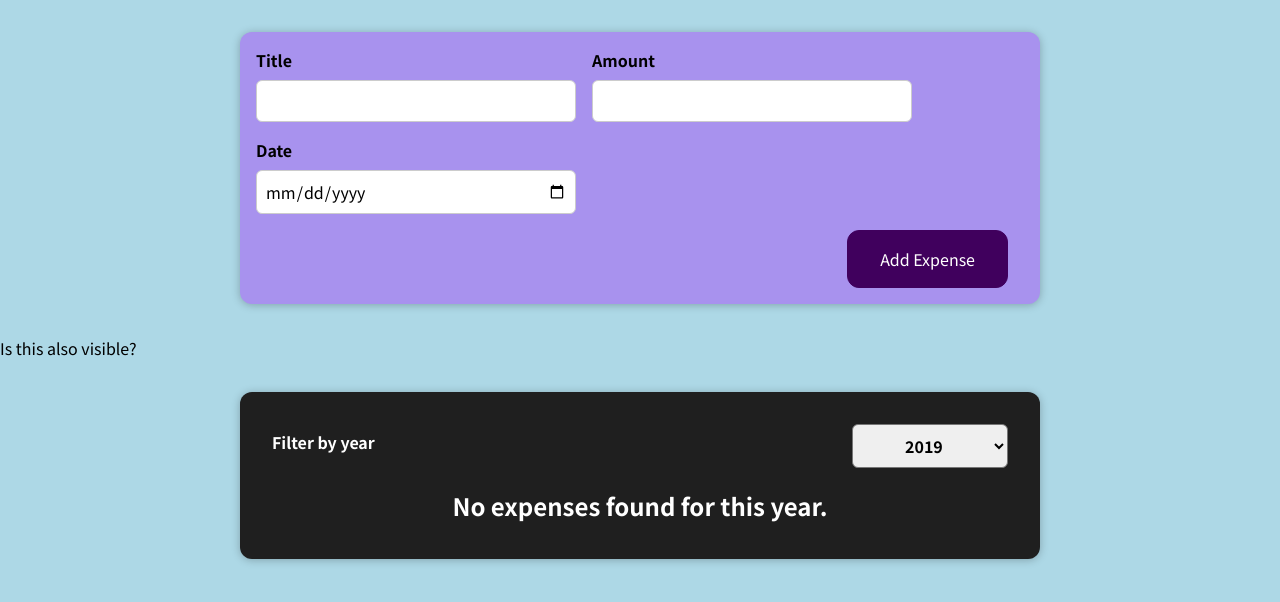
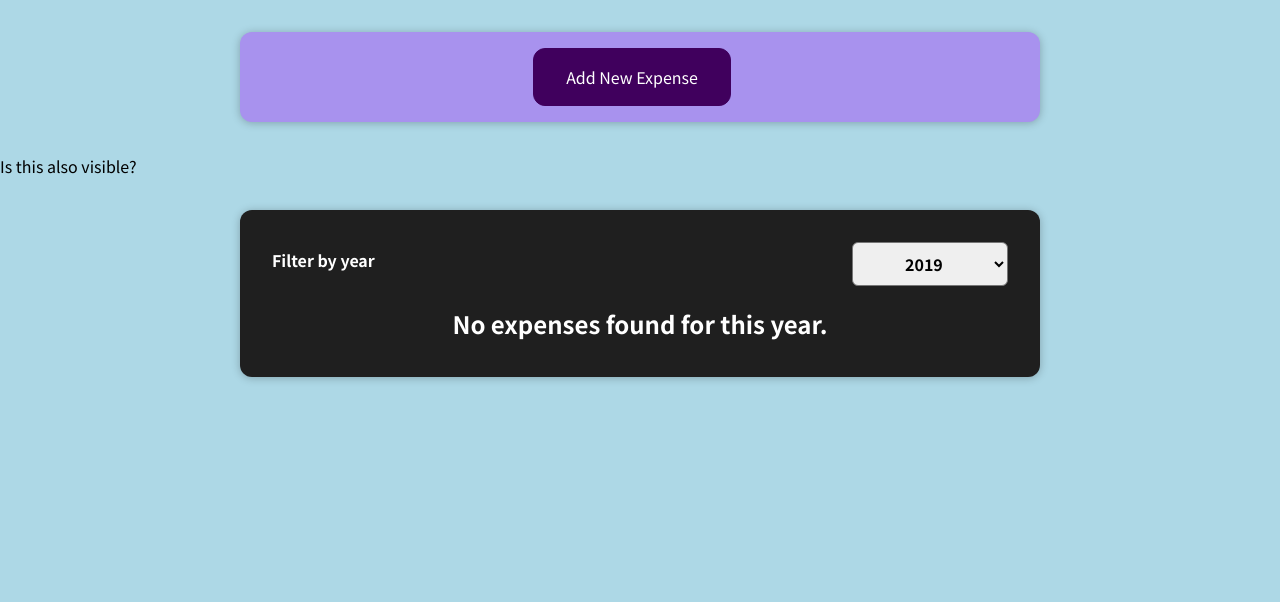
Before and after one commit to simplesNotEZ/max-react-1, a React (Create React App) app: page / in a window 1280 px wide. Shown: the top 602 px of the page. Built offline with nearby package versions, Linux system fonts and the light colour scheme.

Commit message:
My solution to Assignment 4: dynamically displaying form or not based on state

```diff
--- a/src/components/NewExpense/ExpenseForm.css
+++ b/src/components/NewExpense/ExpenseForm.css
@@ -24,3 +24,9 @@
 .new-expense__actions {
   text-align: right;
 }
+
+.open-form__container {
+  margin-bottom: 0;
+  grid-gap: 0;
+  justify-content: center;
+}
--- a/src/components/NewExpense/ExpenseForm.js
+++ b/src/components/NewExpense/ExpenseForm.js
@@ -6,6 +6,7 @@ const ExpenseForm = (props) => {
   const [enteredTitle, setEnteredTitle] = useState("");
   const [enteredAmount, setEnteredAmount] = useState("");
   const [enteredDate, setEnteredDate] = useState("");
+  const [formOpened, setFormOpened] = useState(false);
 
   // Below is method of creating just one slice of state, using useState with an object, versus creating three separate slices of state
   // const [userInput, setUserInput] = useState({
@@ -46,7 +47,27 @@ const ExpenseForm = (props) => {
     setEnteredTitle("");
     setEnteredAmount("");
     setEnteredDate("");
+
+    openCloseFormHandler();
   };
+
+  const openCloseFormHandler = () => {
+    setFormOpened((prevState) => {
+      return !prevState;
+    });
+  };
+
+  if (!formOpened) {
+    return (
+      <div className="new-expense__controls open-form__container">
+        <div className="new-expense__control">
+          <div className="open-form__div">
+            <button onClick={openCloseFormHandler}>Add New Expense</button>
+          </div>
+        </div>
+      </div>
+    );
+  }
 
   return (
     <form onSubmit={submitHandler}>
@@ -81,6 +102,7 @@ const ExpenseForm = (props) => {
         </div>
       </div>
       <div className="new-expense__actions">
+        <button onClick={openCloseFormHandler}>Cancel</button>
         <button type="submit">Add Expense</button>
       </div>
     </form>
```
Also changed, not shown: 1 other file (tests, documents, lock files or other folders).
